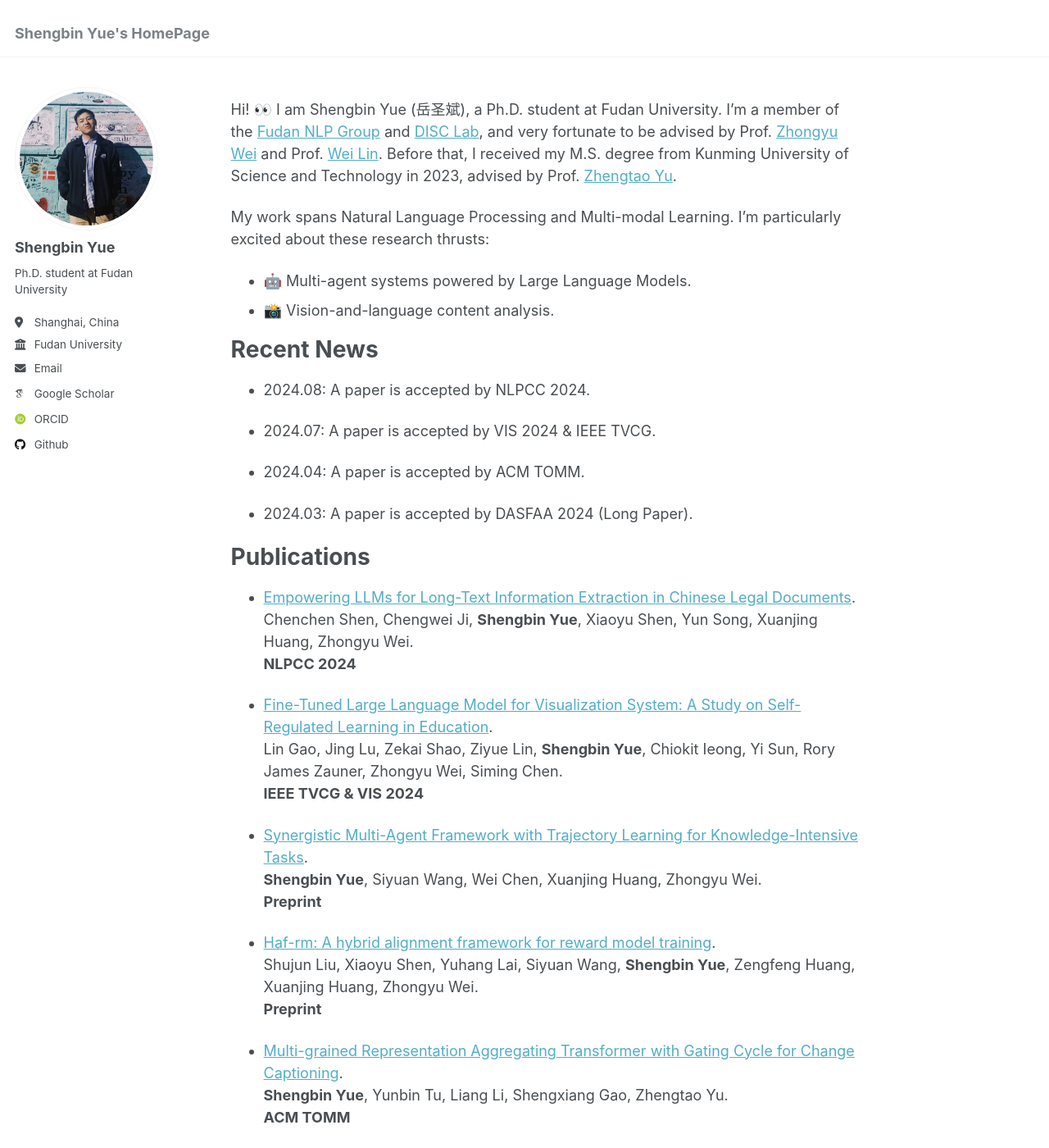
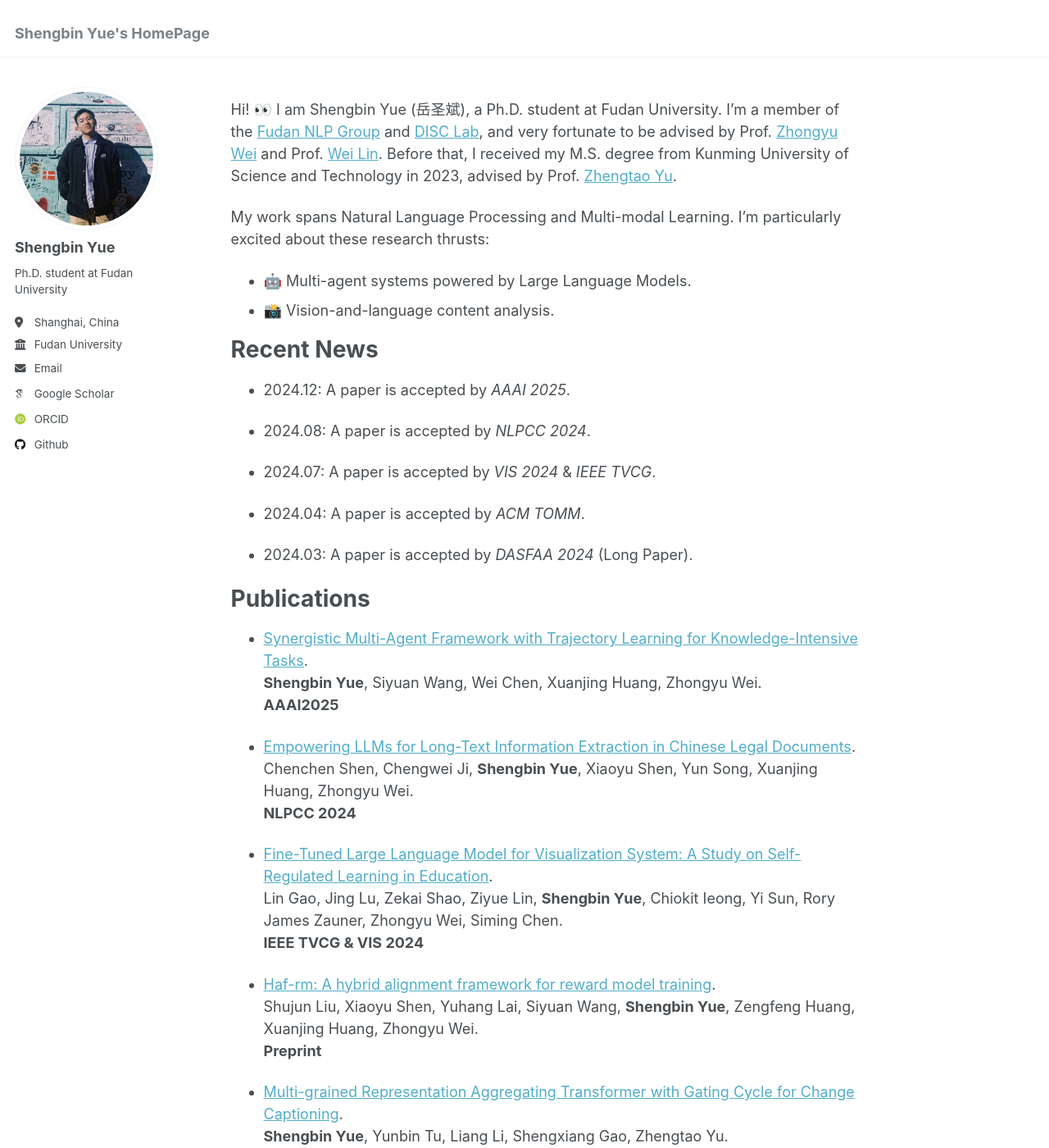
Before and after one commit to yueshengbin/yueshengbin.github.io, a Jekyll site: the page built from _pages/about.md, in a window 1280 px wide and 1400 px high. Shown: the whole window at 82% size. Built offline with Jekyll 4.4.1, drawn with Linux system fonts in a browser that asks for light colours; some web fonts are replaced.

Commit message:
Update about.md

```diff
--- a/_pages/about.md
+++ b/_pages/about.md
@@ -15,18 +15,24 @@
 
 Recent News
 ======
-* 2024.08: A paper is accepted by NLPCC 2024.
+* 2024.12: A paper is accepted by *AAAI 2025*.
 
-* 2024.07: A paper is accepted by VIS 2024 & IEEE TVCG.
+* 2024.08: A paper is accepted by *NLPCC 2024*.
 
-* 2024.04: A paper is accepted by ACM TOMM.
+* 2024.07: A paper is accepted by *VIS 2024* & *IEEE TVCG*.
 
-* 2024.03: A paper is accepted by DASFAA 2024 (Long Paper).
+* 2024.04: A paper is accepted by *ACM TOMM*.
+
+* 2024.03: A paper is accepted by *DASFAA 2024* (Long Paper).
 
 
 
 Publications
 ======
+* [Synergistic Multi-Agent Framework with Trajectory Learning for Knowledge-Intensive Tasks](https://arxiv.org/abs/2407.09893).
+  **Shengbin Yue**, Siyuan Wang, Wei Chen, Xuanjing Huang, Zhongyu Wei.
+  **AAAI2025**
+
 * [Empowering LLMs for Long-Text Information Extraction in Chinese Legal Documents](https://link.springer.com/chapter/10.1007/978-981-97-9431-7_35).
   Chenchen Shen, Chengwei Ji, **Shengbin Yue**, Xiaoyu Shen, Yun Song, Xuanjing Huang, Zhongyu Wei.
   **NLPCC 2024**
@@ -35,9 +41,6 @@
   Lin Gao, Jing Lu, Zekai Shao, Ziyue Lin, **Shengbin Yue**, Chiokit Ieong, Yi Sun, Rory James Zauner, Zhongyu Wei, Siming Chen.
   **IEEE TVCG & VIS 2024**
 
-* [Synergistic Multi-Agent Framework with Trajectory Learning for Knowledge-Intensive Tasks](https://arxiv.org/abs/2407.09893).
-  **Shengbin Yue**, Siyuan Wang, Wei Chen, Xuanjing Huang, Zhongyu Wei.
-  **Preprint**
 
 * [Haf-rm: A hybrid alignment framework for reward model training](https://arxiv.org/abs/2407.04185).
   Shujun Liu, Xiaoyu Shen, Yuhang Lai, Siyuan Wang, **Shengbin Yue**, Zengfeng Huang, Xuanjing Huang, Zhongyu Wei.
```
